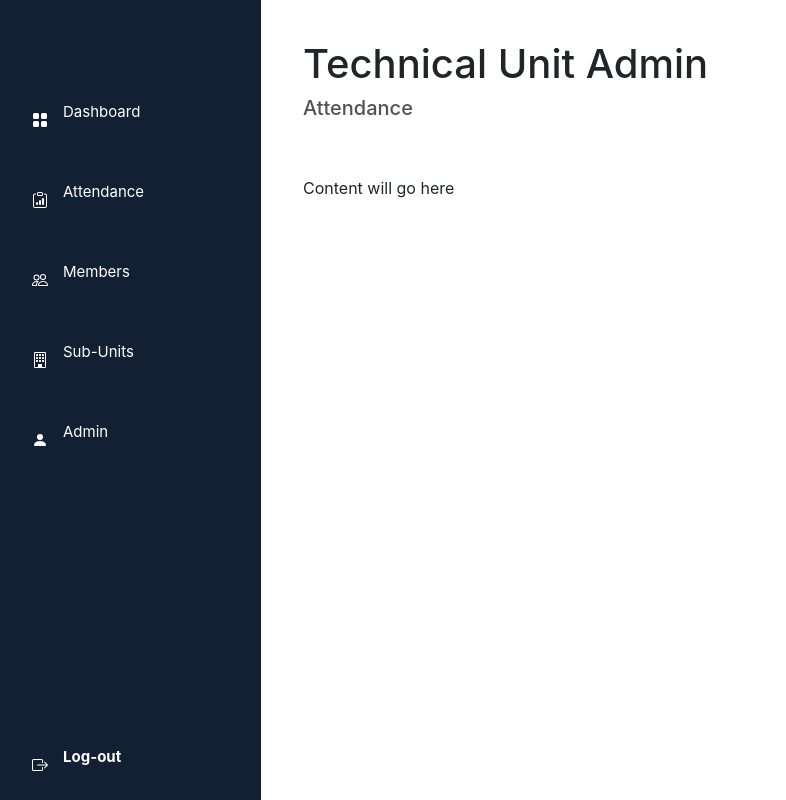
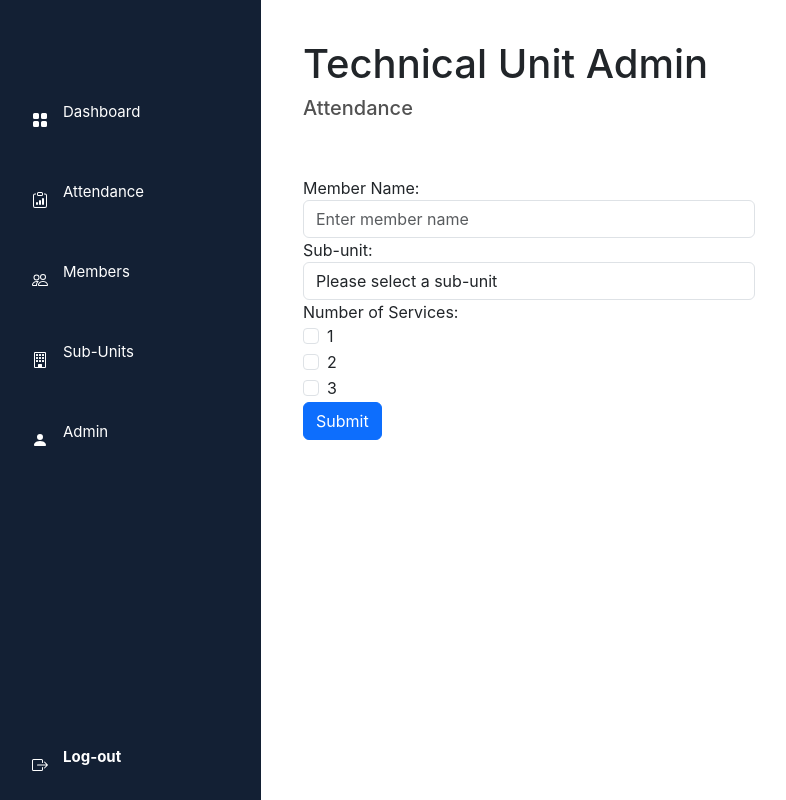
Before and after one commit to livigbaji/church-app-desktop, a React (Vite) app: page /#/attendance in a window 1280 px wide. Shown: the whole page, without its empty margins (8-794 px from the left). Built offline with nearby package versions, Linux system fonts and the light colour scheme.

Commit message:
invoke wahala

```diff
--- a/electron/electron-env.d.ts
+++ b/electron/electron-env.d.ts
@@ -24,5 +24,6 @@ declare namespace NodeJS {
 // Used in Renderer process, expose in `preload.ts`
 interface Window {
   database: Database;
-  ipcRenderer: import('electron').IpcRenderer
+  ipcRenderer: import('electron').IpcRenderer,
+  churchAPI: import('./../src/main/services/admin.service').AdminAPI
 }
--- a/electron/main.ts
+++ b/electron/main.ts
@@ -24,6 +24,7 @@ function createWindow() {
     icon: path.join(process.env.VITE_PUBLIC, 'electron-vite.svg'),
     webPreferences: {
       preload: path.join(__dirname, 'preload.js'),
+      sandbox: false,
     },
   })
 
--- a/src/renderer/components/Attendance.tsx
+++ b/src/renderer/components/Attendance.tsx
@@ -4,7 +4,41 @@ const Attendance : React.FC = () => {
     return(
       <div className="container">
         <Header pageTitle="Attendance" />
-        <p>Content will go here</p>
+        <form>
+        <div className="row">
+          <div className="col-md-6">
+            <div className="form-group">
+              <label htmlFor="memberName">Member Name:</label>
+              <input type="text" className="form-control" id="memberName" placeholder="Enter member name" />
+            </div>
+            <div className="form-group">
+              <label htmlFor="subUnit">Sub-unit:</label>
+              <select className="form-control" id="subUnit">
+                <option value="" disabled selected>Please select a sub-unit</option>
+                <option value="subUnit1">Sub-unit 1</option>
+                <option value="subUnit2">Sub-unit 2</option>
+                <option value="subUnit3">Sub-unit 3</option>
+              </select>
+            </div>
+            <div className="form-group">
+              <label>Number of Services:</label><br />
+              <div className="form-check">
+                <input className="form-check-input" type="checkbox" id="service1" value="1" />
+                <label className="form-check-label" htmlFor="service1">1</label>
+              </div>
+              <div className="form-check">
+                <input className="form-check-input" type="checkbox" id="service2" value="2" />
+                <label className="form-check-label" htmlFor="service2">2</label>
+              </div>
+              <div className="form-check">
+                <input className="form-check-input" type="checkbox" id="service3" value="3" />
+                <label className="form-check-label" htmlFor="service3">3</label>
+              </div>
+            </div>
+          </div>
+        </div>
+        <button type="submit" className="btn btn-primary">Submit</button>
+      </form>
       </div>
     )
   }
--- a/src/renderer/components/Dashboard.tsx
+++ b/src/renderer/components/Dashboard.tsx
@@ -1,9 +1,8 @@
-import React from "react";
+import React, { useEffect } from "react";
 import "../styles/Dashboard.css";
 import Header from "./Header";
-// import PieChart from "./charts/PieChart";
-// import LineChart from "./charts/LineChart";
 import { BsPeople, BsCollection, BsXCircle, BsCalendar } from "react-icons/bs";
+import { ipcRenderer } from "electron";
 
 const fakeDashboardData = [
   {
@@ -33,6 +32,20 @@ const fakeDashboardData = [
 ];
 
 const Dashboard: React.FC = () => {
+  useEffect(() => {
+    handleChurchApi();
+  }, []);
+
+  const handleChurchApi = async () => {
+    try {
+      console.log(window.churchAPI)
+      const response = await window.churchAPI.invoke("listAdmins");
+      console.log("Church API call invoked", response);
+    } catch (error) {
+      console.error("Error fetching church data:", error);
+    }
+  };
+
   return (
     <div className="container">
       <Header pageTitle="Dashboard" />
@@ -55,6 +68,7 @@ const Dashboard: React.FC = () => {
       </div>
       {/* <PieChart/>
       <LineChart/> */}
+      <button onClick={handleChurchApi} >TEST</button>
     </div>
   );
 };
--- a/src/renderer/components/Members.tsx
+++ b/src/renderer/components/Members.tsx
@@ -1,12 +1,39 @@
+import React from "react";
 import Header from "./Header";
+import { BsFileEarmarkArrowUp, BsPersonPlus } from "react-icons/bs";
 
-const Members : React.FC = () => {
-    return(
-      <div className="container">
-        <Header pageTitle="Members" />
-        <p>Members Content</p>
-      </div>
-    )
-  }
+const Members: React.FC = () => {
+    return (
+        <div className="container">
+            <Header pageTitle="Members" />
+            <div className="row">
+                <div className="col">
+                    <div className="form-group">
+                        <label htmlFor="filter" className="mr-2">Filter by:</label>
+                        <select id="filter" className="form-select" style={{ width: "150px" }}>
+                            <option value="name">Name</option>
+                            <option value="number">Phone Number</option>
+                            <option value="subunits">Sub Unit</option>
+                        </select>
+                    </div>
+                </div>
+                <div className="col-auto">
+                    <div className="float-right">
+                        <label htmlFor="file-upload" className="btn btn-secondary m-2">
+                            <BsFileEarmarkArrowUp /> Upload CSV
+                            <input
+                                id="file-upload"
+                                type="file"
+                                accept=".csv, application/vnd.openxmlformats-officedocument.spreadsheetml.sheet, application/vnd.ms-excel"
+                                className="d-none"
+                            />
+                        </label>
+                        <button className="btn btn-primary"><BsPersonPlus /> Add User</button>
+                    </div>
+                </div>
+            </div>
+        </div>
+    );
+};
 
-  export default Members;
+export default Members;
```
Also changed, not shown: electron/preload.ts (+6 -28 lines), package.json (+7 -0 lines), src/main/services/admin.service.ts (+21 -12 lines), 1 other file (tests, documents, lock files or other folders).
